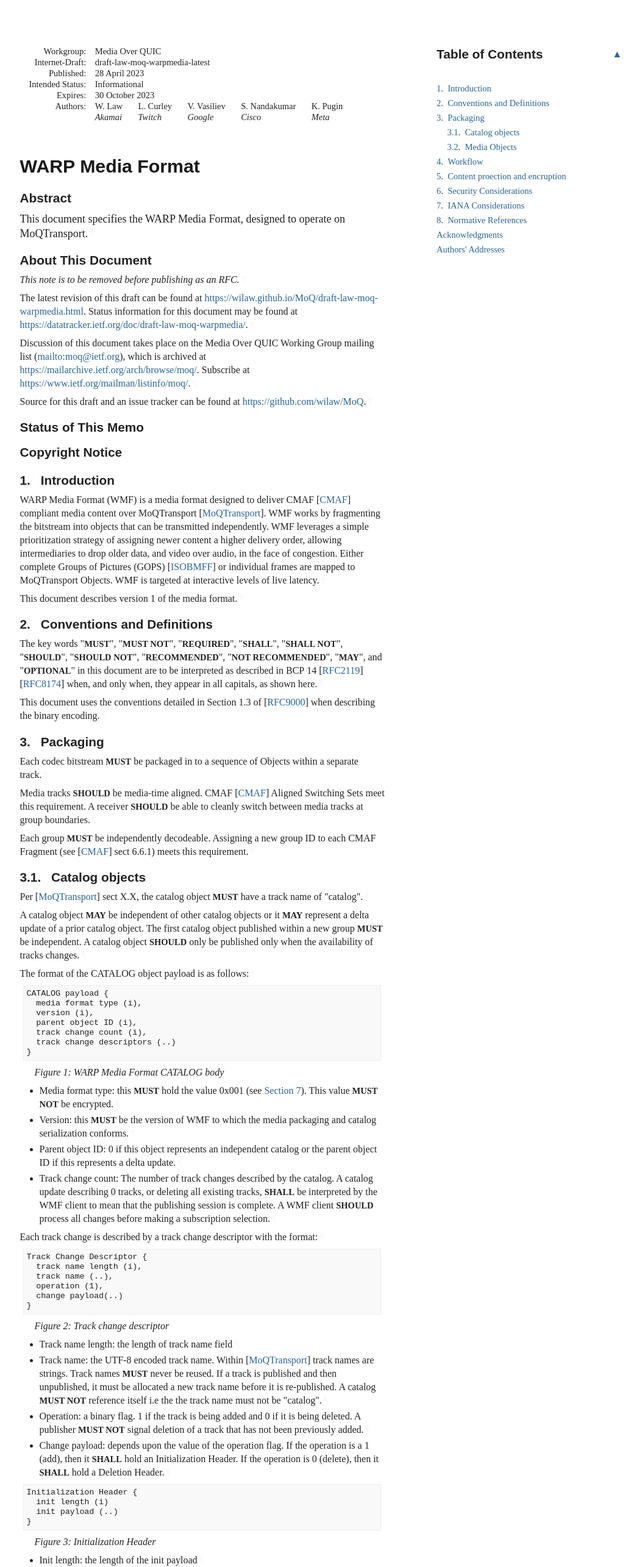
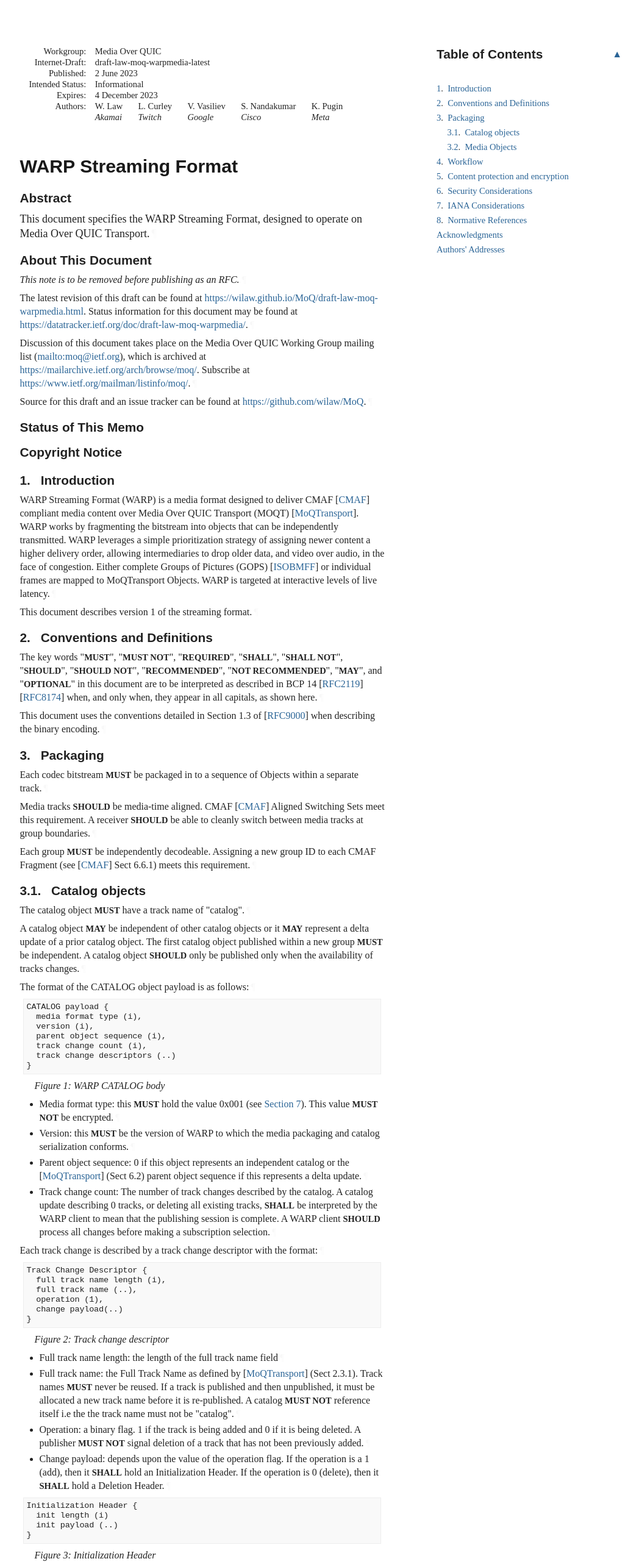
Before and after one commit to moq-wg/warp-streaming-format, a plain HTML site: page wilaw-patch-1/draft-law-moq-warpmedia.html in a window 1280 px wide. Shown: the top 2570 px of the page at 61% size, without its empty margins (92-1140 px from the left). Drawn offline with Linux system fonts and the light colour scheme; a web font is replaced by a local one.

Commit message:
Script updating gh-pages from d09e54a. [ci skip]

```diff
--- a/wilaw-patch-1/draft-law-moq-warpmedia.html
+++ b/wilaw-patch-1/draft-law-moq-warpmedia.html
@@ -4,22 +4,23 @@
 <meta charset="utf-8">
 <meta content="Common,Latin" name="scripts">
 <meta content="initial-scale=1.0" name="viewport">
-<title>WARP Media Format</title>
+<title>WARP Streaming Format</title>
 <meta content="Will Law" name="author">
 <meta content="Luke Curley" name="author">
 <meta content="Victor Vasiliev" name="author">
 <meta content="Suhas Nandakumar" name="author">
 <meta content="Kirill Pugin" name="author">
 <meta content="
-       This document specifies the WARP Media Format, designed to operate on MoQTransport.
+       This document specifies the WARP Streaming Format, designed to operate on Media Over QUIC Transport.
     " name="description">
 <meta content="xml2rfc 3.17.1" name="generator">
 <meta content="MoQ" name="keyword">
 <meta content="MoQTransport" name="keyword">
+<meta content="WARP" name="keyword">
 <meta content="draft-law-moq-warpmedia-latest" name="ietf.draft">
 <!-- Generator version information:
   xml2rfc 3.17.1
-    Python 3.10.11
+    Python 3.11.3
     appdirs 1.4.4
     ConfigArgParse 1.5.3
     google-i18n-address 2.5.2
@@ -28,8 +29,8 @@
     lxml 4.9.2
     pycountry 22.3.5
     PyYAML 6.0
-    requests 2.28.1
-    setuptools 65.6.0
+    requests 2.30.0
+    setuptools 67.7.2
     six 1.16.0
     wcwidth 0.2.6
 -->
@@ -664,7 +665,8 @@ sub, sup {
 .references dt {
   text-align: right;
   font-weight: bold;
-  min-width: 7em;
+  min-width: 10ch;
+  margin-right: 1.5ch;
 }
 .references dt:target::before {
   content: "⇒";
@@ -672,7 +674,7 @@ sub, sup {
   margin: 0 10px 0 -25px;
 }
 .references dd {
-  margin-left: 8em !important;
+  margin-left: 12ch !important;
   overflow: auto;
 }
 
@@ -1049,12 +1051,12 @@ svg :is([fill="white"], [fill^="#fff"]) {
 <table class="ears">
 <thead><tr>
 <td class="left">Internet-Draft</td>
-<td class="center">WARP Media Format</td>
-<td class="right">April 2023</td>
+<td class="center">WARP Streaming Format</td>
+<td class="right">June 2023</td>
 </tr></thead>
 <tfoot><tr>
 <td class="left">Law, et al.</td>
-<td class="center">Expires 30 October 2023</td>
+<td class="center">Expires 4 December 2023</td>
 <td class="right">[Page]</td>
 </tr></tfoot>
 </table>
@@ -1067,12 +1069,12 @@ svg :is([fill="white"], [fill^="#fff"]) {
 <dd class="internet-draft">draft-law-moq-warpmedia-latest</dd>
 <dt class="label-published">Published:</dt>
 <dd class="published">
-<time datetime="2023-04-28" class="published">28 April 2023</time>
+<time datetime="2023-06-02" class="published">2 June 2023</time>
     </dd>
 <dt class="label-intended-status">Intended Status:</dt>
 <dd class="intended-status">Informational</dd>
 <dt class="label-expires">Expires:</dt>
-<dd class="expires"><time datetime="2023-10-30">30 October 2023</time></dd>
+<dd class="expires"><time datetime="2023-12-04">4 December 2023</time></dd>
 <dt class="label-authors">Authors:</dt>
 <dd class="authors">
 <div class="author">
@@ -1098,10 +1100,10 @@ svg :is([fill="white"], [fill^="#fff"]) {
 </dd>
 </dl>
 </div>
-<h1 id="title">WARP Media Format</h1>
+<h1 id="title">WARP Streaming Format</h1>
 <section id="section-abstract">
       <h2 id="abstract"><a href="#abstract" class="selfRef">Abstract</a></h2>
-<p id="section-abstract-1">This document specifies the WARP Media Format, designed to operate on MoQTransport.<a href="#section-abstract-1" class="pilcrow">¶</a></p>
+<p id="section-abstract-1">This document specifies the WARP Streaming Format, designed to operate on Media Over QUIC Transport.<a href="#section-abstract-1" class="pilcrow">¶</a></p>
 </section>
 <section class="note rfcEditorRemove" id="section-note.1">
       <h2 id="name-about-this-document">
@@ -1138,7 +1140,7 @@ svg :is([fill="white"], [fill^="#fff"]) {
         time. It is inappropriate to use Internet-Drafts as reference
         material or to cite them other than as "work in progress."<a href="#section-boilerplate.1-3" class="pilcrow">¶</a></p>
 <p id="section-boilerplate.1-4">
-        This Internet-Draft will expire on 30 October 2023.<a href="#section-boilerplate.1-4" class="pilcrow">¶</a></p>
+        This Internet-Draft will expire on 4 December 2023.<a href="#section-boilerplate.1-4" class="pilcrow">¶</a></p>
 </section>
 </div>
 <div id="copyright">
@@ -1188,7 +1190,7 @@ svg :is([fill="white"], [fill^="#fff"]) {
             <p id="section-toc.1-1.4.1"><a href="#section-4" class="auto internal xref">4</a>.  <a href="#name-workflow" class="internal xref">Workflow</a></p>
 </li>
           <li class="compact toc ulBare ulEmpty" id="section-toc.1-1.5">
-            <p id="section-toc.1-1.5.1"><a href="#section-5" class="auto internal xref">5</a>.  <a href="#name-content-proection-and-encru" class="internal xref">Content proection and encruption</a></p>
+            <p id="section-toc.1-1.5.1"><a href="#section-5" class="auto internal xref">5</a>.  <a href="#name-content-protection-and-encr" class="internal xref">Content protection and encryption</a></p>
 </li>
           <li class="compact toc ulBare ulEmpty" id="section-toc.1-1.6">
             <p id="section-toc.1-1.6.1"><a href="#section-6" class="auto internal xref">6</a>.  <a href="#name-security-considerations" class="internal xref">Security Considerations</a></p>
@@ -1214,8 +1216,8 @@ svg :is([fill="white"], [fill^="#fff"]) {
       <h2 id="name-introduction">
 <a href="#section-1" class="section-number selfRef">1. </a><a href="#name-introduction" class="section-name selfRef">Introduction</a>
       </h2>
-<p id="section-1-1">WARP Media Format (WMF) is a media format designed to deliver CMAF <span>[<a href="#CMAF" class="cite xref">CMAF</a>]</span> compliant media content over MoQTransport <span>[<a href="#MoQTransport" class="cite xref">MoQTransport</a>]</span>. WMF works by fragmenting the bitstream into objects that can be transmitted independently. WMF leverages a simple prioritization strategy of assigning newer content a higher delivery order, allowing intermediaries to drop older data, and video over audio, in the face of congestion. Either complete Groups of Pictures (GOPS) <span>[<a href="#ISOBMFF" class="cite xref">ISOBMFF</a>]</span> or individual frames are mapped to MoQTransport Objects. WMF is targeted at interactive levels of live latency.<a href="#section-1-1" class="pilcrow">¶</a></p>
-<p id="section-1-2">This document describes version 1 of the media format.<a href="#section-1-2" class="pilcrow">¶</a></p>
+<p id="section-1-1">WARP Streaming Format (WARP) is a media format designed to deliver CMAF <span>[<a href="#CMAF" class="cite xref">CMAF</a>]</span> compliant media content over Media Over QUIC Transport (MOQT) <span>[<a href="#MoQTransport" class="cite xref">MoQTransport</a>]</span>. WARP works by fragmenting the bitstream into objects that can be independently transmitted. WARP leverages a simple prioritization strategy of assigning newer content a higher delivery order, allowing intermediaries to drop older data, and video over audio, in the face of congestion. Either complete Groups of Pictures (GOPS) <span>[<a href="#ISOBMFF" class="cite xref">ISOBMFF</a>]</span> or individual frames are mapped to MoQTransport Objects. WARP is targeted at interactive levels of live latency.<a href="#section-1-1" class="pilcrow">¶</a></p>
+<p id="section-1-2">This document describes version 1 of the streaming format.<a href="#section-1-2" class="pilcrow">¶</a></p>
 </section>
 </div>
 <div id="conventions-and-definitions">
@@ -1237,41 +1239,41 @@ appear in all capitals, as shown here.<a href="#section-2-1" class="pilcrow">¶<
       </h2>
 <p id="section-3-1">Each codec bitstream <span class="bcp14">MUST</span> be packaged in to a sequence of Objects within a separate track.<a href="#section-3-1" class="pilcrow">¶</a></p>
 <p id="section-3-2">Media tracks <span class="bcp14">SHOULD</span> be media-time aligned. CMAF <span>[<a href="#CMAF" class="cite xref">CMAF</a>]</span> Aligned Switching Sets meet this requirement. A receiver <span class="bcp14">SHOULD</span> be able to cleanly switch between media tracks at group boundaries.<a href="#section-3-2" class="pilcrow">¶</a></p>
-<p id="section-3-3">Each group <span class="bcp14">MUST</span> be independently decodeable. Assigning a new group ID to each CMAF Fragment (see <span>[<a href="#CMAF" class="cite xref">CMAF</a>]</span> sect 6.6.1) meets this requirement.<a href="#section-3-3" class="pilcrow">¶</a></p>
+<p id="section-3-3">Each group <span class="bcp14">MUST</span> be independently decodeable. Assigning a new group ID to each CMAF Fragment (see <span>[<a href="#CMAF" class="cite xref">CMAF</a>]</span> Sect 6.6.1) meets this requirement.<a href="#section-3-3" class="pilcrow">¶</a></p>
 <div id="catalog-objects">
 <section id="section-3.1">
         <h3 id="name-catalog-objects">
 <a href="#section-3.1" class="section-number selfRef">3.1. </a><a href="#name-catalog-objects" class="section-name selfRef">Catalog objects</a>
         </h3>
-<p id="section-3.1-1">Per <span>[<a href="#MoQTransport" class="cite xref">MoQTransport</a>]</span> sect X.X, the catalog object <span class="bcp14">MUST</span> have a track name of "catalog".<a href="#section-3.1-1" class="pilcrow">¶</a></p>
+<p id="section-3.1-1">The catalog object <span class="bcp14">MUST</span> have a track name of "catalog".<a href="#section-3.1-1" class="pilcrow">¶</a></p>
 <p id="section-3.1-2">A catalog object <span class="bcp14">MAY</span> be independent of other catalog objects or it <span class="bcp14">MAY</span> represent a delta update of a prior catalog object. The first catalog object published within a new group <span class="bcp14">MUST</span> be independent.  A catalog object <span class="bcp14">SHOULD</span> only be published only when the availability of tracks changes.<a href="#section-3.1-2" class="pilcrow">¶</a></p>
 <p id="section-3.1-3">The format of the CATALOG object payload is as follows:<a href="#section-3.1-3" class="pilcrow">¶</a></p>
-<span id="name-warp-media-format-catalog-b"></span><div id="warpmedia-catalog-body">
+<span id="name-warp-catalog-body"></span><div id="warpmedia-catalog-body">
 <figure id="figure-1">
           <div class="alignLeft art-text artwork" id="section-3.1-4.1">
 <pre>
 CATALOG payload {
   media format type (i),
   version (i),
-  parent object ID (i),
+  parent object sequence (i),
   track change count (i),
   track change descriptors (..)
 }
 </pre>
 </div>
 <figcaption><a href="#figure-1" class="selfRef">Figure 1</a>:
-<a href="#name-warp-media-format-catalog-b" class="selfRef">WARP Media Format CATALOG body</a>
+<a href="#name-warp-catalog-body" class="selfRef">WARP CATALOG body</a>
           </figcaption></figure>
 </div>
 <ul class="normal">
 <li class="normal" id="section-3.1-5.1">Media format type: this <span class="bcp14">MUST</span> hold the value 0x001 (see <a href="#IANA" class="auto internal xref">Section 7</a>). This value <span class="bcp14">MUST NOT</span> be encrypted.<a href="#section-3.1-5.1" class="pilcrow">¶</a>
 </li>
-          <li class="normal" id="section-3.1-5.2">Version: this <span class="bcp14">MUST</span> be the version of WMF to which the media packaging and catalog serialization conforms.<a href="#section-3.1-5.2" class="pilcrow">¶</a>
-</li>
-          <li class="normal" id="section-3.1-5.3">Parent object ID: 0 if this object represents an independent catalog or the parent object ID if this represents a delta update.<a href="#section-3.1-5.3" class="pilcrow">¶</a>
+          <li class="normal" id="section-3.1-5.2">Version: this <span class="bcp14">MUST</span> be the version of WARP to which the media packaging and catalog serialization conforms.<a href="#section-3.1-5.2" class="pilcrow">¶</a>
+</li>
+          <li class="normal" id="section-3.1-5.3">Parent object sequence: 0 if this object represents an independent catalog or the <span>[<a href="#MoQTransport" class="cite xref">MoQTransport</a>]</span> (Sect 6.2) parent object sequence if this represents a delta update.<a href="#section-3.1-5.3" class="pilcrow">¶</a>
 </li>
           <li class="normal" id="section-3.1-5.4">Track change count:
-The number of track changes described by the catalog. A catalog update describing 0 tracks, or deleting all existing tracks, <span class="bcp14">SHALL</span> be interpreted by the WMF client to mean that the publishing session is complete. A WMF client <span class="bcp14">SHOULD</span> process all changes before making a subscription selection.<a href="#section-3.1-5.4" class="pilcrow">¶</a>
+The number of track changes described by the catalog. A catalog update describing 0 tracks, or deleting all existing tracks, <span class="bcp14">SHALL</span> be interpreted by the WARP client to mean that the publishing session is complete. A WARP client <span class="bcp14">SHOULD</span> process all changes before making a subscription selection.<a href="#section-3.1-5.4" class="pilcrow">¶</a>
 </li>
         </ul>
 <p id="section-3.1-6">Each track change is described by a track change descriptor with the format:<a href="#section-3.1-6" class="pilcrow">¶</a></p>
@@ -1280,8 +1282,8 @@ The number of track changes described by the catalog. A catalog update describin
           <div class="alignLeft art-text artwork" id="section-3.1-7.1">
 <pre>
 Track Change Descriptor {
-  track name length (i),
-  track name (..),
+  full track name length (i),
+  full track name (..),
   operation (1),
   change payload(..)
 }
@@ -1292,9 +1294,9 @@ Track Change Descriptor {
           </figcaption></figure>
 </div>
 <ul class="normal">
-<li class="normal" id="section-3.1-8.1">Track name length: the length of track name field<a href="#section-3.1-8.1" class="pilcrow">¶</a>
-</li>
-          <li class="normal" id="section-3.1-8.2">Track name: the UTF-8 encoded track name. Within <span>[<a href="#MoQTransport" class="cite xref">MoQTransport</a>]</span> track names are strings. Track names <span class="bcp14">MUST</span> never be reused. If a track is published and then unpublished, it must be allocated a new track name before it is re-published. A catalog <span class="bcp14">MUST NOT</span> reference itself i.e the the track name must not be "catalog".<a href="#section-3.1-8.2" class="pilcrow">¶</a>
+<li class="normal" id="section-3.1-8.1">Full track name length: the length of the full track name field<a href="#section-3.1-8.1" class="pilcrow">¶</a>
+</li>
+          <li class="normal" id="section-3.1-8.2">Full track name: the Full Track Name as defined by <span>[<a href="#MoQTransport" class="cite xref">MoQTransport</a>]</span> (Sect 2.3.1). Track names <span class="bcp14">MUST</span> never be reused. If a track is published and then unpublished, it must be allocated a new track name before it is re-published. A catalog <span class="bcp14">MUST NOT</span> reference itself i.e the the track name must not be "catalog".<a href="#section-3.1-8.2" class="pilcrow">¶</a>
 </li>
           <li class="normal" id="section-3.1-8.3">Operation: a binary flag. 1 if the track is being added and 0 if it is being deleted. A publisher <span class="bcp14">MUST NOT</span> signal deletion of a track that has not been previously added.<a href="#section-3.1-8.3" class="pilcrow">¶</a>
 </li>
@@ -1359,7 +1361,7 @@ Deletion Header {
             <span class="bcp14">MUST</span> contain a single <span>[<a href="#ISOBMFF" class="cite xref">ISOBMFF</a>]</span> track.<a href="#section-3.2-3.2" class="pilcrow">¶</a>
 </li>
           <li class="normal" id="section-3.2-3.3">
-            <span class="bcp14">MUST</span> contain media content encoded in decode order. This implies an increasing DTS.<a href="#section-3.2-3.3" class="pilcrow">¶</a>
+            <span class="bcp14">MUST</span> contain media content encoded in decode order. This implies an increasing decoding time stamp (DTS).<a href="#section-3.2-3.3" class="pilcrow">¶</a>
 </li>
           <li class="normal" id="section-3.2-3.4">
             <span class="bcp14">MAY</span> contain any number of frames/samples.<a href="#section-3.2-3.4" class="pilcrow">¶</a>
@@ -1371,7 +1373,7 @@ Deletion Header {
             <span class="bcp14">MAY</span> overlap with other objects. This means timestamps may be interleaved between objects.<a href="#section-3.2-3.6" class="pilcrow">¶</a>
 </li>
         </ul>
-<p id="section-3.2-4">Two options are <span class="bcp14">RECOMMENDED</span> for packaging CMAF content into WMF media objects:<a href="#section-3.2-4" class="pilcrow">¶</a></p>
+<p id="section-3.2-4">Two options are <span class="bcp14">RECOMMENDED</span> for packaging CMAF content into WARP media objects:<a href="#section-3.2-4" class="pilcrow">¶</a></p>
 <ul class="normal">
 <li class="normal" id="section-3.2-5.1">the first is to package a complete CMAF Fragment (see <span>[<a href="#CMAF" class="cite xref">CMAF</a>]</span> sect 6.6.1) into a single object within each group. This results in there being a single GOP (Group of Pictures) in the media object and a single media object per group.<a href="#section-3.2-5.1" class="pilcrow">¶</a>
 </li>
@@ -1387,14 +1389,14 @@ Deletion Header {
       <h2 id="name-workflow">
 <a href="#section-4" class="section-number selfRef">4. </a><a href="#name-workflow" class="section-name selfRef">Workflow</a>
       </h2>
-<p id="section-4-1">A WMF publisher <span class="bcp14">MUST</span> publish a catalog track object before publishing any media track objects.<a href="#section-4-1" class="pilcrow">¶</a></p>
+<p id="section-4-1">A WARP publisher <span class="bcp14">MUST</span> publish a catalog track object before publishing any media track objects.<a href="#section-4-1" class="pilcrow">¶</a></p>
 <p id="section-4-2">At the completion of a session, a publisher should publish a catalog object with track count of 0. This <span class="bcp14">SHOULD</span> be interpreted by receivers that the publish session is complete.<a href="#section-4-2" class="pilcrow">¶</a></p>
 </section>
 </div>
-<div id="content-proection-and-encruption">
+<div id="content-protection-and-encryption">
 <section id="section-5">
-      <h2 id="name-content-proection-and-encru">
-<a href="#section-5" class="section-number selfRef">5. </a><a href="#name-content-proection-and-encru" class="section-name selfRef">Content proection and encruption</a>
+      <h2 id="name-content-protection-and-encr">
+<a href="#section-5" class="section-number selfRef">5. </a><a href="#name-content-protection-and-encr" class="section-name selfRef">Content protection and encryption</a>
       </h2>
 <p id="section-5-1">The catalog and media object payloads <span class="bcp14">MAY</span> be encrypted. Common Encryption <span>[<a href="#CENC" class="cite xref">CENC</a>]</span> with 'cbcs' mode (AES CBC with pattern encryption) is the <span class="bcp14">RECOMMENDED</span> encryption method.<a href="#section-5-1" class="pilcrow">¶</a></p>
 <p id="section-5-2">ToDo - details of how keys are exchanged and license servers signalled.<a href="#section-5-2" class="pilcrow">¶</a></p>
@@ -1413,7 +1415,7 @@ Deletion Header {
       <h2 id="name-iana-considerations">
 <a href="#section-7" class="section-number selfRef">7. </a><a href="#name-iana-considerations" class="section-name selfRef">IANA Considerations</a>
       </h2>
-<p id="section-7-1">This document creates a new entry in the "MoQTransport Media Format" Registry. The type value is 0x001, the name is "WARP Media" and the RFC is XXX.<a href="#section-7-1" class="pilcrow">¶</a></p>
+<p id="section-7-1">This document creates a new entry in the "MoQ Streaming Format" Registry (see <span>[<a href="#MoQTransport" class="cite xref">MoQTransport</a>]</span> Sect 8).  The type value is 0x001, the name is "WARP Streaming Format" and the RFC is XXX.<a href="#section-7-1" class="pilcrow">¶</a></p>
 </section>
 </div>
 <section id="section-8">
@@ -1435,7 +1437,7 @@ Deletion Header {
 <dd class="break"></dd>
 <dt id="MoQTransport">[MoQTransport]</dt>
       <dd>
-<span class="refAuthor">Curley, L.</span>, <span class="refAuthor">Pugin, K.</span>, <span class="refAuthor">Nandakumar, S.</span>, and <span class="refAuthor">V. Vasiliev</span>, <span class="refTitle">"Warp - Live Media Transport over QUIC"</span>, <span class="refContent">Work in Progress</span>, <span class="seriesInfo">Internet-Draft, draft-lcurley-warp-04</span>, <time datetime="2023-03-13" class="refDate">13 March 2023</time>, <span>&lt;<a href="https://datatracker.ietf.org/doc/html/draft-lcurley-warp-04">https://datatracker.ietf.org/doc/html/draft-lcurley-warp-04</a>&gt;</span>. </dd>
+<span class="refTitle">"*** BROKEN REFERENCE ***"</span>. </dd>
 <dd class="break"></dd>
 <dt id="RFC2119">[RFC2119]</dt>
       <dd>
```
Also changed, not shown: index.html (+4 -4 lines), wilaw-patch-1/index.html (+2 -2 lines), wilaw-patch-1/draft-law-moq-warpmedia.txt.
